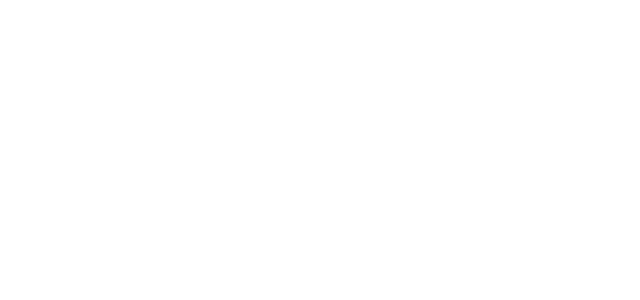
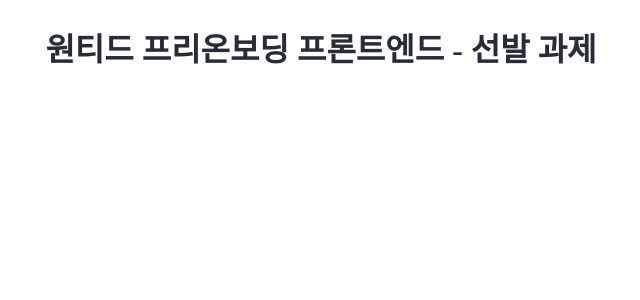
Before and after one commit to 5kdk/wanted-pre-onboarding-frontend, a React (Create React App) app: page / in a window 1280 px wide. Shown: the top 300 px of the page, without its empty margins (319-959 px from the left). Built offline with nearby package versions, Linux system fonts and the light colour scheme.

Commit message:
feat: Root 페이지 레이아웃

```diff
--- a/src/pages/Root.jsx
+++ b/src/pages/Root.jsx
@@ -1,9 +1,21 @@
 import { Outlet } from 'react-router-dom';
+import styled from 'styled-components';
 
-const Root = () => {
-  <div>
+const Container = styled.div`
+  text-align: center;
+  margin: 0 auto;
+  padding: ${({ theme }) => theme.spacing.xl};
+`;
+
+const Title = styled.h1`
+  color: ${({ theme }) => theme.colors.black};
+`;
+
+const Root = () => (
+  <Container>
+    <Title>원티드 프리온보딩 프론트엔드 - 선발 과제</Title>
     <Outlet />
-  </div>;
-};
+  </Container>
+);
 
 export default Root;
```
